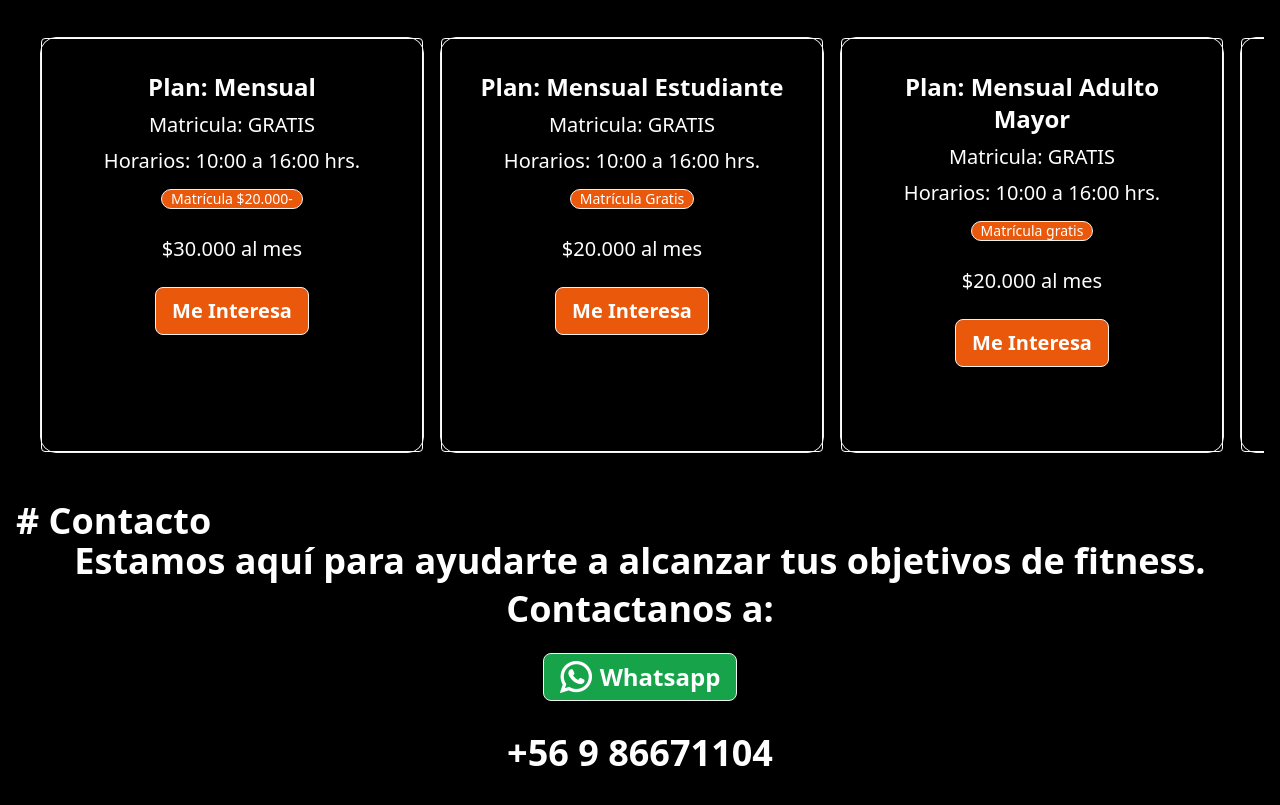
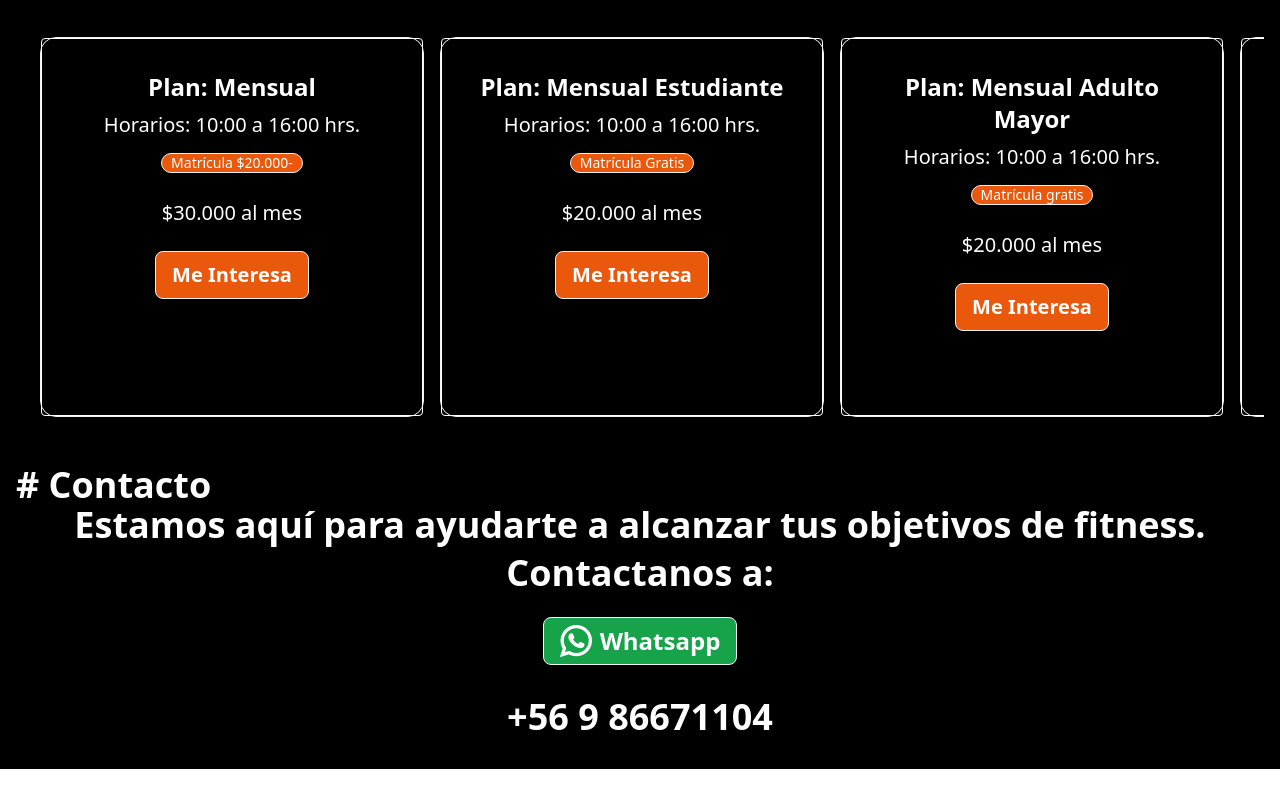
Before and after one commit to gymgross/gross, a React (Vite) app: page / in a window 1280 px wide. Shown: the part 835-1640 px from the top of the page. After the commit the page ends 1604 px from the top, so only its background shows below. Built offline with nearby package versions, Linux system fonts and the light colour scheme.

Commit message:
Update App.jsx

```diff
--- a/src/App.jsx
+++ b/src/App.jsx
@@ -132,7 +132,6 @@ return (
                                 <div className="text-2xl font-bold ">
                                     Plan: {plan.name}
                                 </div>
-                                <div className='text-xl'>Matricula: {plan.registration_fee ? "$20.000" : "GRATIS"}</div>
                                 <div className="text-xl">Horarios: {plan.schedule}</div>
                                 <div className='text-xl'>{() => {
                                     if(plan.features.length){
```
